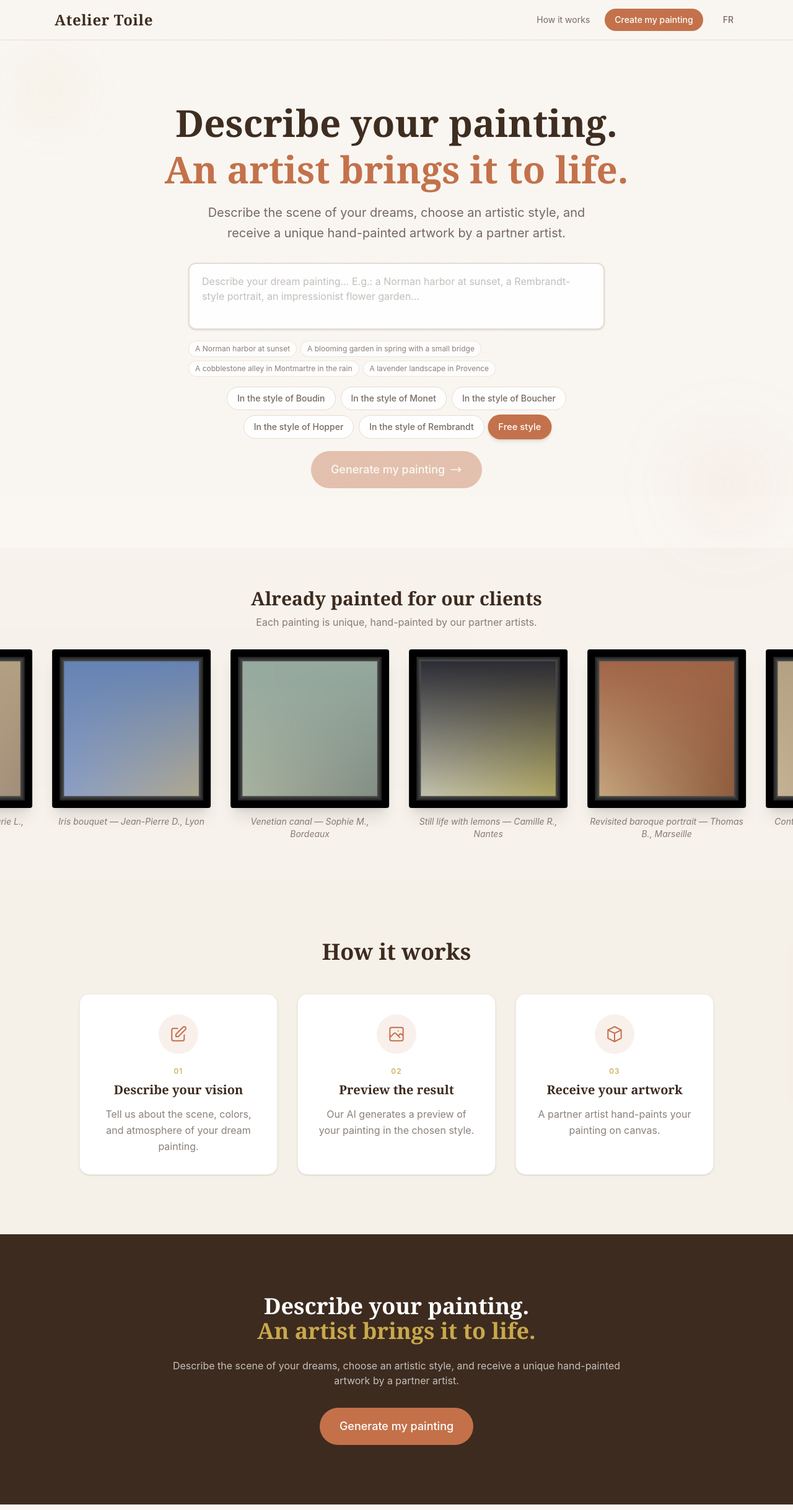
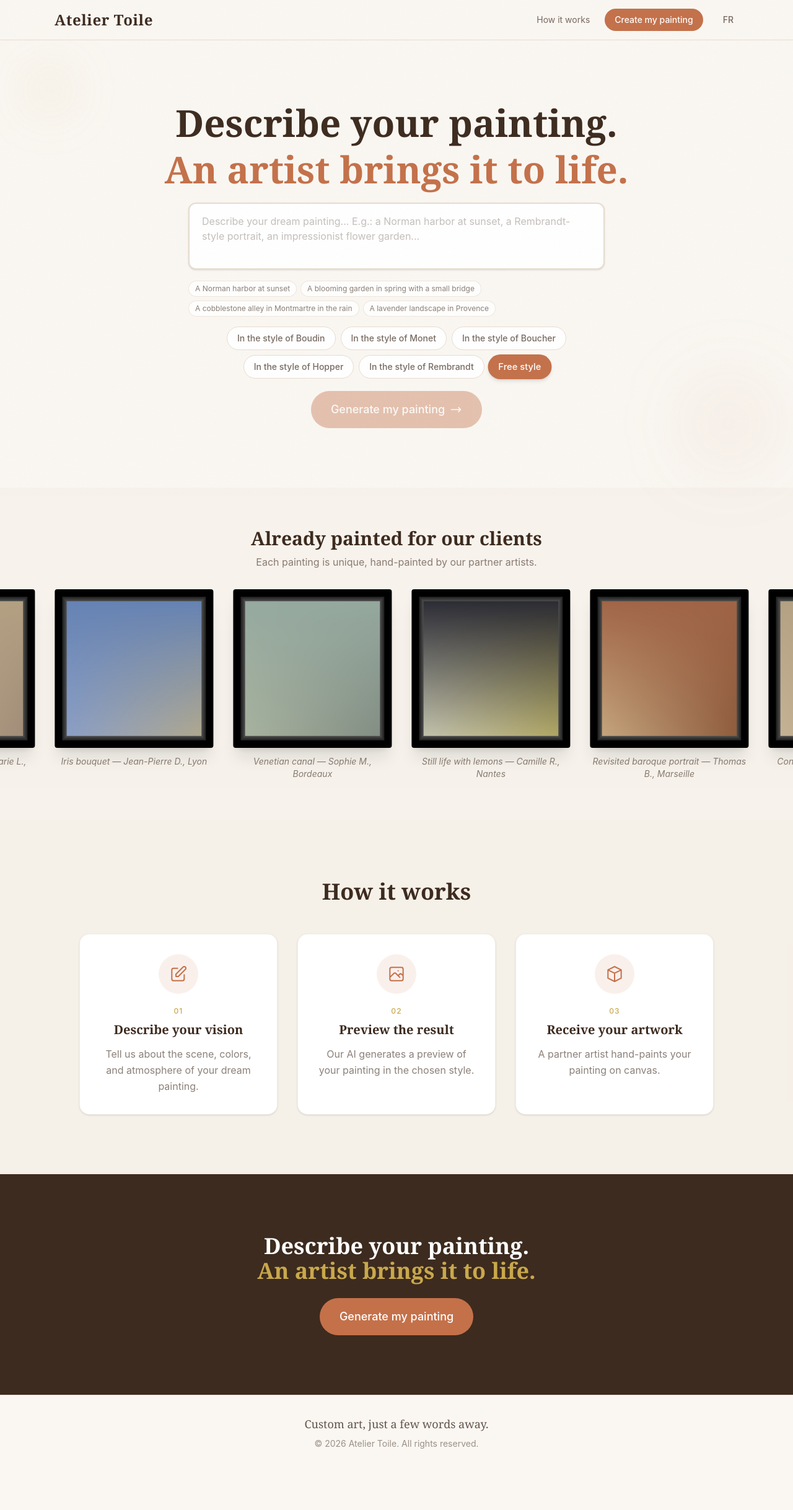
Before and after one commit to looping667/art, a Next.js app: page /en in a window 1280 px wide. Shown: the top 2437 px of the page at 62% size. After the commit the page ends 2372 px from the top, so only its background shows below. Built offline with nearby package versions, Linux system fonts and the light colour scheme.

Commit message:
fix: remove hero subtitle text
https://claude.ai/code/session_01CHzBYNpMWb2ppxNQri1KGW

```diff
--- a/messages/en.json
+++ b/messages/en.json
@@ -11,7 +11,7 @@
   "hero": {
     "title": "Describe your painting.",
     "titleHighlight": "An artist brings it to life.",
-    "subtitle": "Describe the scene of your dreams, choose an artistic style, and receive a unique hand-painted artwork by a partner artist.",
+
     "cta": "Generate my painting",
     "promptPlaceholder": "Describe your dream painting... E.g.: a Norman harbor at sunset, a Rembrandt-style portrait, an impressionist flower garden..."
   },
--- a/messages/fr.json
+++ b/messages/fr.json
@@ -11,7 +11,7 @@
   "hero": {
     "title": "Décrivez votre peinture.",
     "titleHighlight": "Un artiste la réalise pour vous.",
-    "subtitle": "Décrivez la scène de vos rêves, choisissez un style artistique, et recevez une peinture unique réalisée à la main par un artiste partenaire.",
+
     "cta": "Générer ma peinture",
     "promptPlaceholder": "Décrivez le tableau de vos rêves... Ex : un port normand au coucher du soleil, un portrait à la Rembrandt, un jardin fleuri impressionniste..."
   },
--- a/src/app/[locale]/page.tsx
+++ b/src/app/[locale]/page.tsx
@@ -18,10 +18,6 @@ export default function HomePage() {
             <br />
             <span className="text-terracotta">{t("hero.titleHighlight")}</span>
           </h1>
-          <p className="text-lg sm:text-xl text-brown/70 max-w-2xl mx-auto mb-8 leading-relaxed">
-            {t("hero.subtitle")}
-          </p>
-
           <HeroCreateForm />
         </div>
 
@@ -100,7 +96,6 @@ export default function HomePage() {
             <br />
             <span className="text-gold">{t("hero.titleHighlight")}</span>
           </h2>
-          <p className="text-white/70 mb-8">{t("hero.subtitle")}</p>
           <Link
             href={`/${locale}/create`}
             className="inline-flex items-center gap-2 bg-terracotta text-white px-8 py-4 rounded-full text-lg font-medium hover:bg-terracotta-dark transition-all hover:shadow-lg"
```
